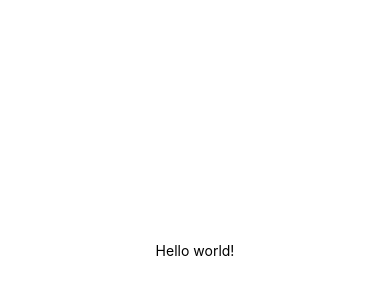
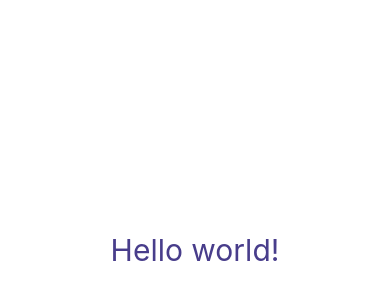
Before and after one commit to mezidia/song-helper, a React Native app in the folder MobileSongHelper/: screen / in a window 390 px wide. Shown: the part 172-472 px from the top of the page. Built offline with nearby package versions, Linux system fonts and the light colour scheme.

Commit message:
Update App.js
Custom styles

```diff
--- a/MobileSongHelper/App.js
+++ b/MobileSongHelper/App.js
@@ -1,21 +1,12 @@
 import { StatusBar } from 'expo-status-bar';
 import React from 'react';
-import { StyleSheet, Text, View } from 'react-native';
+import { Text, View } from 'react-native';
 
 export default function App() {
   return (
-    <View style={styles.container}>
-      <Text>Hello world!</Text>
+    <View style={{flex: 1, justifyContent: 'center', alignItems: 'center'}}>
+      <Text style={{color: 'darkslateblue', fontSize: 30}}>Hello world!</Text>
       <StatusBar style="auto" />
     </View>
   );
 }
-
-const styles = StyleSheet.create({
-  container: {
-    flex: 1,
-    backgroundColor: '#fff',
-    alignItems: 'center',
-    justifyContent: 'center',
-  },
-});
```
